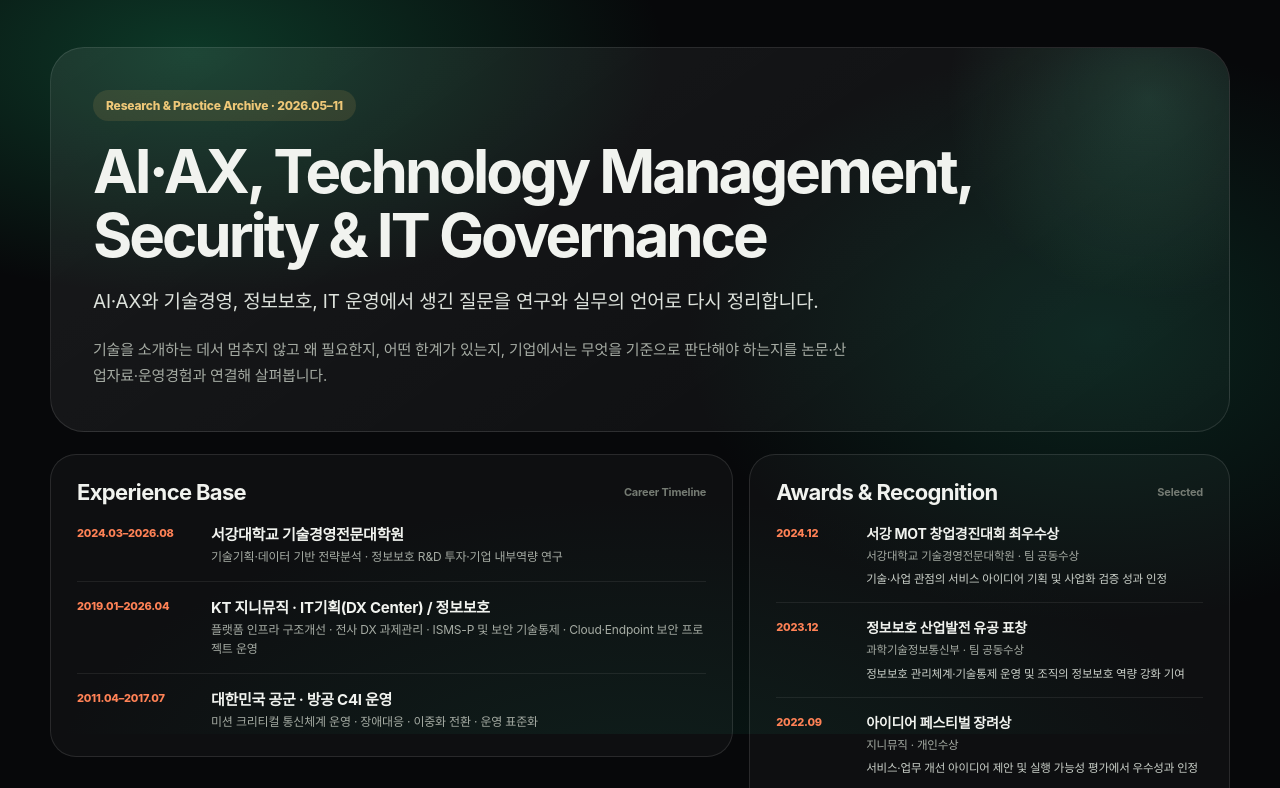
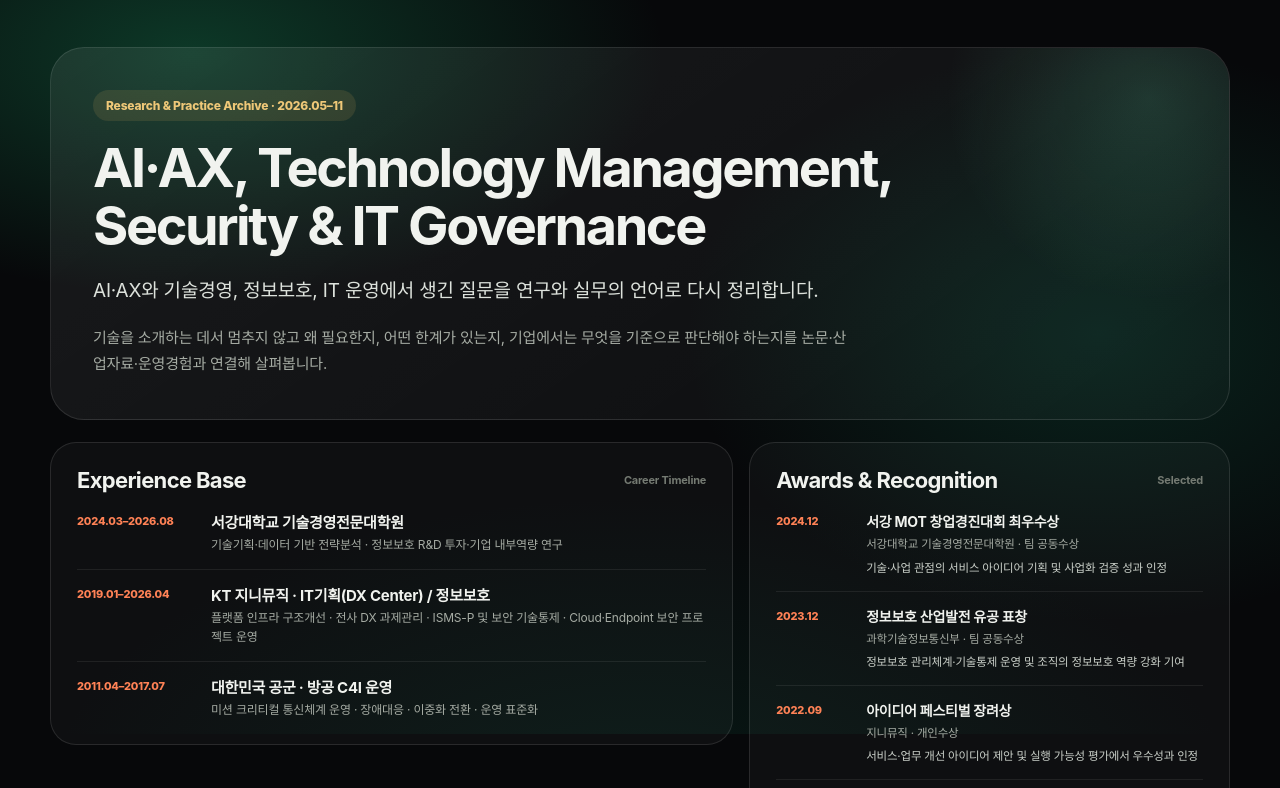
Before and after one commit to choihanlam/human-tech-note, a plain HTML site: page index.html in a window 1280 px wide. Shown: the part 66-854 px from the top of the page. Drawn offline with Linux system fonts and the light colour scheme; a web font is replaced by a local one.

Commit message:
Reduce hero title size for better visual balance

```diff
--- a/index.html
+++ b/index.html
@@ -6,7 +6,7 @@
 *{box-sizing:border-box}html{scroll-behavior:smooth}body{margin:0;background:#07080a;color:var(--text);font-family:"Pretendard",-apple-system,BlinkMacSystemFont,"Malgun Gothic",sans-serif;letter-spacing:-.012em}a{color:inherit;text-decoration:none}
 .bgfx{position:fixed;inset:0;z-index:-1;background:radial-gradient(55% 45% at 15% 15%,rgba(24,150,96,.34),transparent 67%),radial-gradient(45% 50% at 86% 50%,rgba(15,110,80,.27),transparent 72%),radial-gradient(65% 55% at 50% 110%,rgba(10,70,52,.27),transparent 72%),#07080a}
 nav{position:sticky;top:0;z-index:30;background:rgba(10,12,11,.87);backdrop-filter:blur(15px);border-bottom:1px solid var(--line)}.nav{width:min(1180px,calc(100% - 40px));margin:auto;min-height:64px;display:flex;align-items:center}.brand{font-size:18px;font-weight:820;display:flex;gap:8px;align-items:center}.brand small{font-size:13px;color:var(--mut);font-weight:500}.nav a:last-child{margin-left:auto;color:var(--mut);font-size:14px;font-weight:700}
-main{width:min(1180px,calc(100% - 40px));margin:auto;padding:48px 0 100px}.hero{padding:42px;border-radius:34px;border:1px solid var(--line);background:linear-gradient(145deg,rgba(255,255,255,.075),rgba(255,255,255,.025));position:relative;overflow:hidden}.hero:after{content:"";position:absolute;width:420px;height:420px;border-radius:50%;right:-130px;top:-160px;background:radial-gradient(circle,rgba(100,211,167,.18),transparent 68%)}.eyebrow{display:inline-flex;padding:8px 13px;border-radius:999px;background:rgba(232,180,90,.12);color:#efc878;font-size:12px;font-weight:850;margin-bottom:18px}.hero h1{margin:0;font-size:clamp(38px,5.2vw,60px);line-height:1.07;letter-spacing:-.05em;font-weight:720;position:relative;z-index:1}.hero p{max-width:850px;margin:18px 0 0;color:#dde2dc;font-size:19px;line-height:1.75;position:relative;z-index:1}.hero .sub{font-size:15px;color:var(--mut);max-width:760px}
+main{width:min(1180px,calc(100% - 40px));margin:auto;padding:48px 0 100px}.hero{padding:42px;border-radius:34px;border:1px solid var(--line);background:linear-gradient(145deg,rgba(255,255,255,.075),rgba(255,255,255,.025));position:relative;overflow:hidden}.hero:after{content:"";position:absolute;width:420px;height:420px;border-radius:50%;right:-130px;top:-160px;background:radial-gradient(circle,rgba(100,211,167,.18),transparent 68%)}.eyebrow{display:inline-flex;padding:8px 13px;border-radius:999px;background:rgba(232,180,90,.12);color:#efc878;font-size:12px;font-weight:850;margin-bottom:18px}.hero h1{margin:0;font-size:clamp(34px,4.6vw,54px);line-height:1.08;letter-spacing:-.045em;font-weight:720;position:relative;z-index:1}.hero p{max-width:850px;margin:18px 0 0;color:#dde2dc;font-size:19px;line-height:1.75;position:relative;z-index:1}.hero .sub{font-size:15px;color:var(--mut);max-width:760px}
 .top-profile{display:grid;grid-template-columns:minmax(0,1.35fr) minmax(360px,.95fr);gap:16px;margin:22px 0 24px;align-items:start}
 .profile-block{padding:24px 26px;border:1px solid var(--line);border-radius:26px;background:rgba(255,255,255,.032)}
 .profile-head{display:flex;align-items:center;justify-content:space-between;gap:12px;margin-bottom:18px}
```
